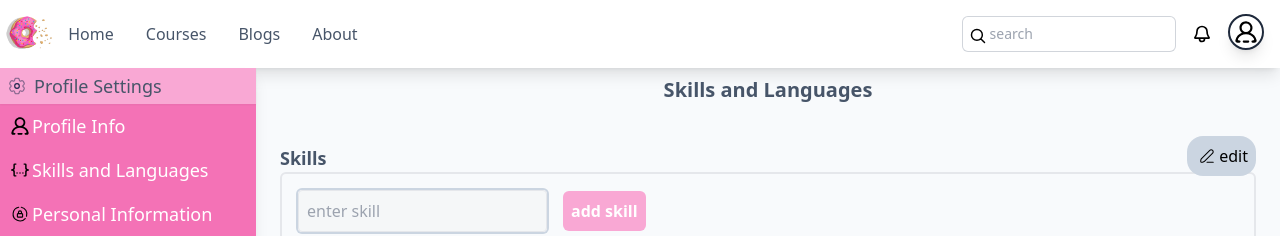
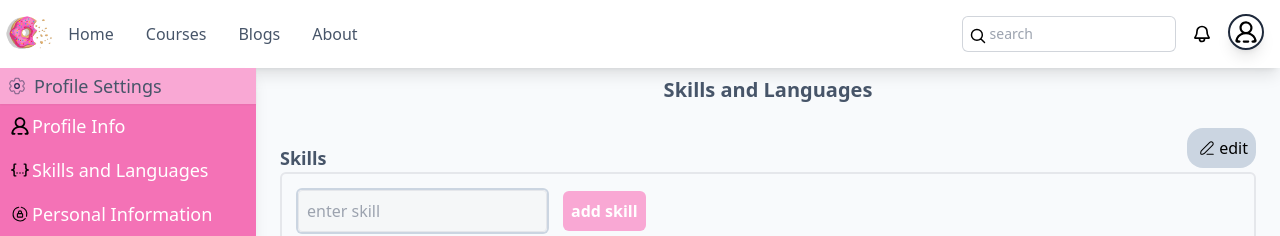
Before and after one commit to codewithcherry/Idonutcode_website_vite, a React (Vite) app: page /settings in a window 1280 px wide. Both pictures are taken after a click on the button "Skills and Languages". Shown: the top 236 px of the page. Built offline with nearby package versions, Linux system fonts and the light colour scheme; no server answers.

Commit message:
fix the edit button font to medium and change the zindex value

```diff
--- a/src/Components/Settings Components/SettingsSkillLanguages.jsx
+++ b/src/Components/Settings Components/SettingsSkillLanguages.jsx
@@ -36,7 +36,7 @@ const SettingsSkillLanguages = () => {
         <h1 className='text-center text-xl font-semibold text-slate-600 my-2'>Skills and Languages</h1>
       </div>
       <div className='relative'>
-      {edit &&  <button className='flex p-2 m-2 absolute top-4 right-4 bg-slate-300 rounded-2xl'
+      {edit &&  <button className='flex p-2 m-2 absolute top-2 right-4 z-[5] bg-slate-300 rounded-2xl font-medium'
             onClick={()=>setEdit(false)}>
                 <span>
               <svg width="24px" height="24px" viewBox="-5.28 -5.28 34.56 34.56" fill="none" xmlns="http://www.w3.org/2000/svg"><g id="SVGRepo_bgCarrier" stroke-width="0"></g><g id="SVGRepo_tracerCarrier" stroke-linecap="round" stroke-linejoin="round"></g><g id="SVGRepo_iconCarrier"> <path d="M20.1497 7.93997L8.27971 19.81C7.21971 20.88 4.04971 21.3699 3.27971 20.6599C2.50971 19.9499 3.06969 16.78 4.12969 15.71L15.9997 3.84C16.5478 3.31801 17.2783 3.03097 18.0351 3.04019C18.7919 3.04942 19.5151 3.35418 20.0503 3.88938C20.5855 4.42457 20.8903 5.14781 20.8995 5.90463C20.9088 6.66146 20.6217 7.39189 20.0997 7.93997H20.1497Z" stroke="#000000" stroke-width="1.5" stroke-linecap="round" stroke-linejoin="round"></path> <path d="M21 21H12" stroke="#000000" stroke-width="1.5" stroke-linecap="round" stroke-linejoin="round"></path> </g></svg>
```
